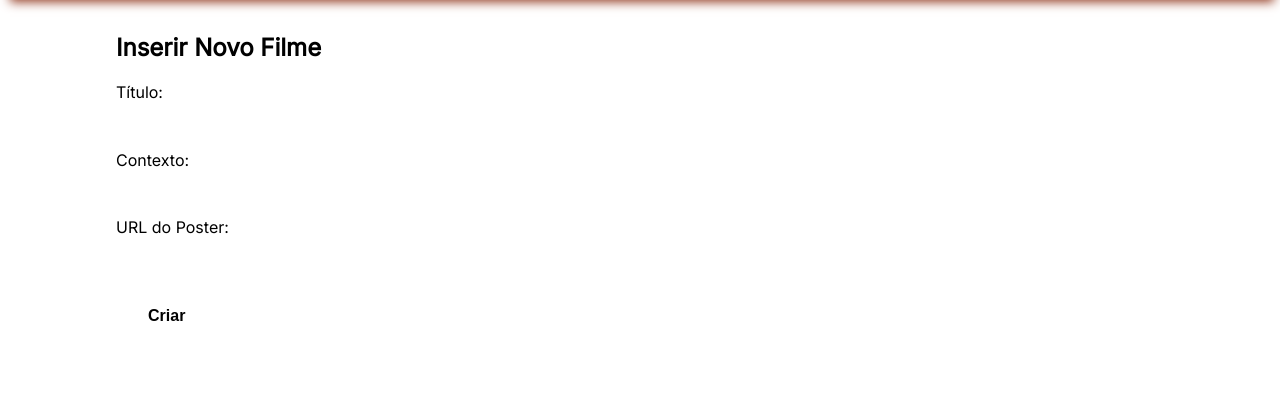
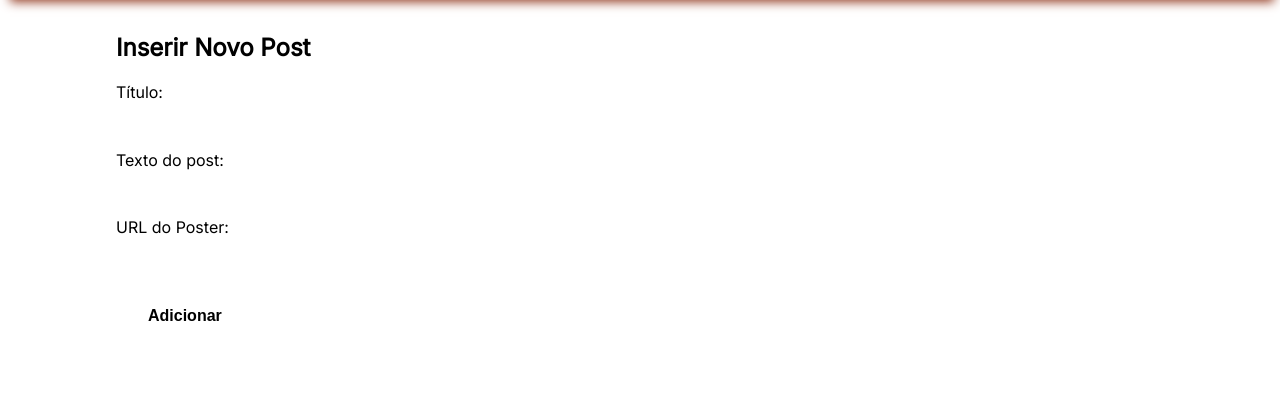
Before and after one commit to pedro-fuoco/entrega2-11804313-pmr3304, a Django app: page /posts/create/ in a window 1280 px wide. Shown: the part 233-643 px from the top of the page. Run offline with Django 4.2, Linux system fonts and the light colour scheme.

Commit message:
apenas com views funcionais, utilizando um Django form

```diff
--- /dev/null
+++ b/posts/forms.py
@@ -0,0 +1,17 @@
+from django.forms import ModelForm
+from .models import Post
+
+
+class PostForm(ModelForm):
+    class Meta:
+        model = Post
+        fields = [
+            'title',
+            'context',
+            'poster_url',
+        ]
+        labels = {
+            'title': 'Título',
+            'context': 'Texto do post',
+            'poster_url': 'URL do Poster',
+        }
--- a/posts/templates/posts/create.html
+++ b/posts/templates/posts/create.html
@@ -1,22 +1,11 @@
 {% extends 'base.html' %}
 
 {% block content %}
-<h2>Inserir Novo Filme</h2>
+<h2>Inserir Novo Post</h2>
 <form method="POST" action="{% url 'posts:create' %}">
     {% csrf_token %}
-    <p>
-        <label for="id_title">Título:</label>
-        <input type="text" name="title" id="id_title" />
-    </p>
-    <p>
-        <label for="id_context">Contexto:</label>
-        <input type="text" name="context" id="id_context" />
-    </p>
-    <p>
-        <label for="id_poster_url">URL do Poster:</label>
-        <input type="url" name="poster_url" id="id_poster_url" />
-    </p>
-    <button type="submit">Criar</button>
+    {{ form.as_p }}
+    <button type="submit">Adicionar</button>
 </form>
 
 {% endblock content %}
--- a/posts/views.py
+++ b/posts/views.py
@@ -5,6 +5,7 @@
 from .temp_data import post_data
 from django.shortcuts import render, get_object_or_404
 from .models import Post
+from .forms import PostForm
 
 
 def list_posts(request):
@@ -27,30 +28,43 @@
 
 def create_post(request):
     if request.method == 'POST':
-        post_title = request.POST['title']
-        post_context = request.POST['context']
-        post_poster_url = request.POST['poster_url']
-        post = Post(title=post_title,
-                      context=post_context,
-                      poster_url=post_poster_url)
-        post.save()
-        return HttpResponseRedirect(
-            reverse('posts:detail', args=(post.id, )))
+        form = PostForm(request.POST)
+        if form.is_valid():
+            post_title = form.cleaned_data['title']
+            post_context = form.cleaned_data['context']
+            post_poster_url = form.cleaned_data['poster_url']
+            post = Post(title=post_title,
+                          context=post_context,
+                          poster_url=post_poster_url)
+            post.save()
+            return HttpResponseRedirect(
+                reverse('posts:detail', args=(post.id, )))
     else:
-        return render(request, 'posts/create.html', {})
+        form = PostForm()
+    context = {'form': form}
+    return render(request, 'posts/create.html', context)
 
 def update_post(request, post_id):
     post = get_object_or_404(Post, pk=post_id)
 
     if request.method == "POST":
-        post.name = request.POST['title']
-        post.context = request.POST['context']
-        post_poster_url = request.POST['poster_url']
-        post.save()
-        return HttpResponseRedirect(
-            reverse('posts:detail', args=(post.id, )))
+        form = PostForm(request.POST)
+        if form.is_valid():
+            post.title = form.cleaned_data['title']
+            post.context = form.cleaned_data['context']
+            post.poster_url = form.cleaned_data['poster_url']
+            post.save()
+            return HttpResponseRedirect(
+                reverse('posts:detail', args=(post.id, )))
+    else:
+        form = PostForm(
+            initial={
+                'title': post.title,
+                'context': post.context,
+                'poster_url': post.poster_url
+            })
 
-    context = {'post': post}
+    context = {'post': post, 'form': form}
     return render(request, 'posts/update.html', context)
 
 def delete_post(request, post_id):
```
Also changed, not shown: posts/templates/posts/update.html (+2 -13 lines).
